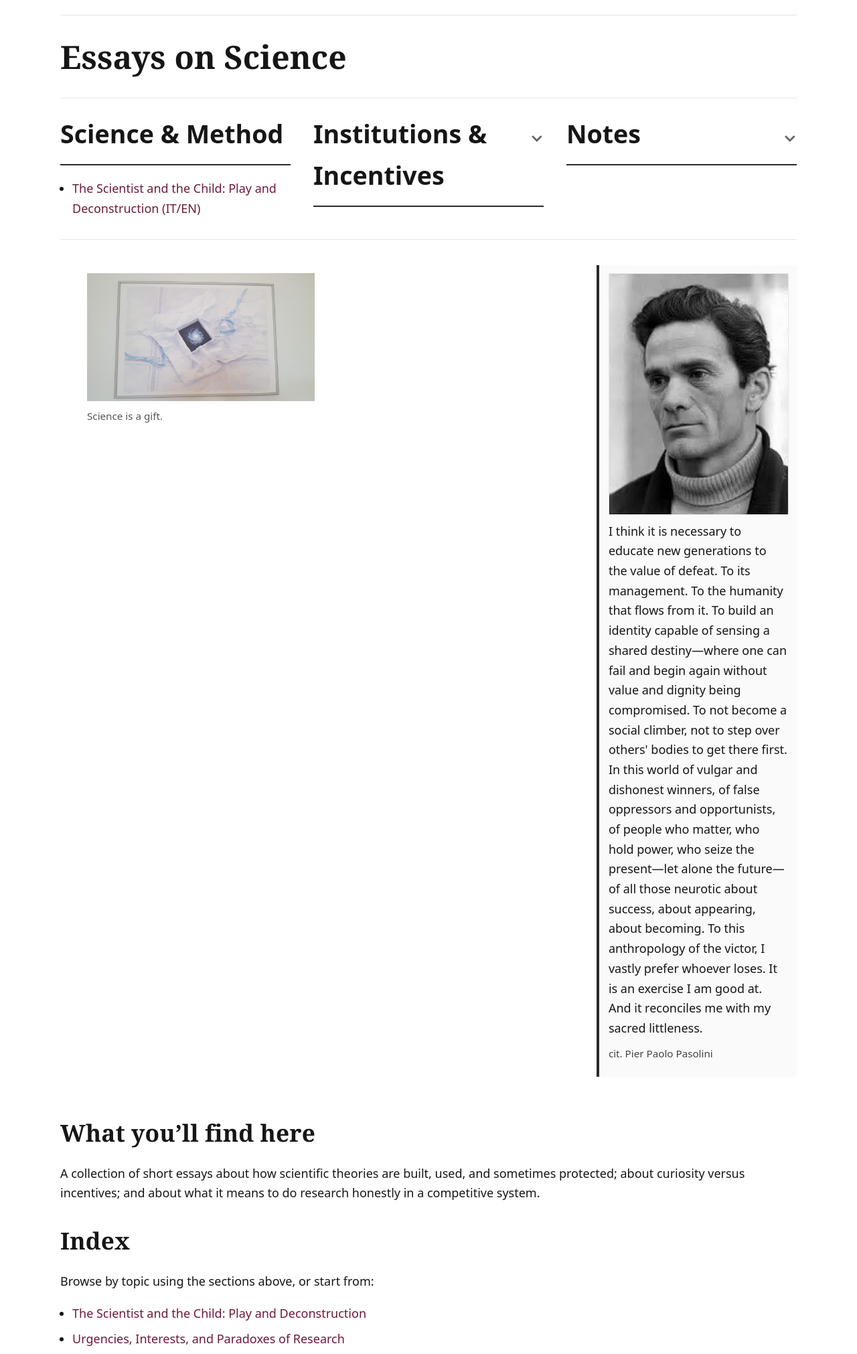
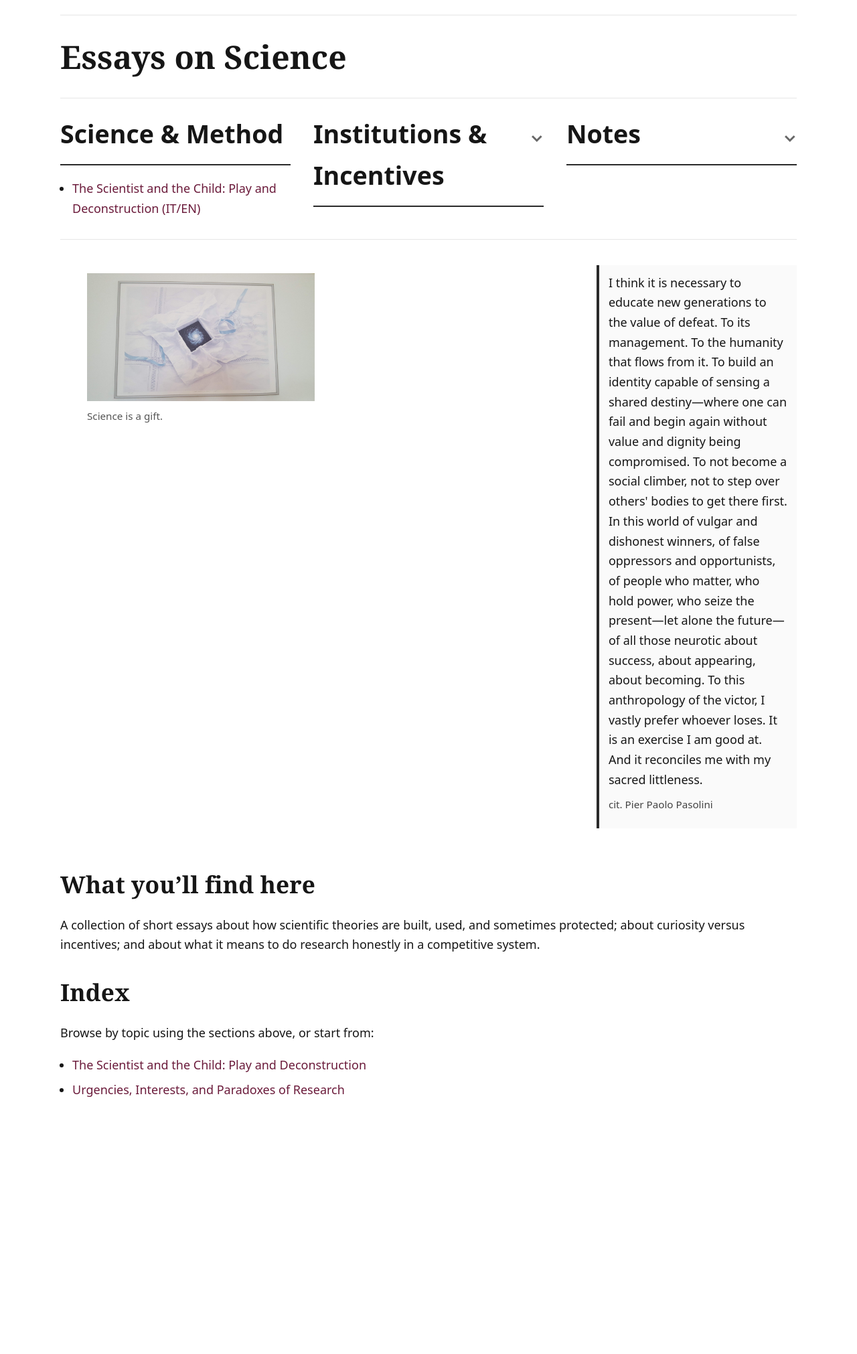
Before and after one commit to ldicairano/website, a Jekyll site: the page essays-on-science/index.html, which Jekyll copies as it is, in a window 1280 px wide. Shown: the whole page at 67% size. Built offline with Jekyll 4.4.1, drawn with Linux system fonts in a browser that asks for light colours; after the commit the page ends 1651 px from its top, so only the background shows below that.

Commit message:
Update site

```diff
--- a/essays-on-science/index.html
+++ b/essays-on-science/index.html
@@ -78,9 +78,6 @@
       <div>
       <div class="sidequote" aria-label="Quote">
       <!-- opzionale: immagine -->
-      <img src="assets/img/pasolini-picture.jpg" alt="Portrait" loading="lazy">
-
-      <!-- qui ci metti TU la traduzione -->
       <p>
       I think it is necessary to educate new generations to the value of defeat.
       To its management.
```
